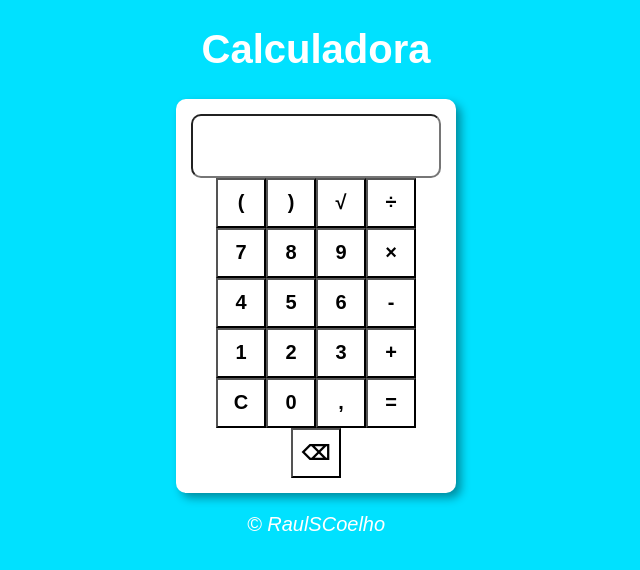
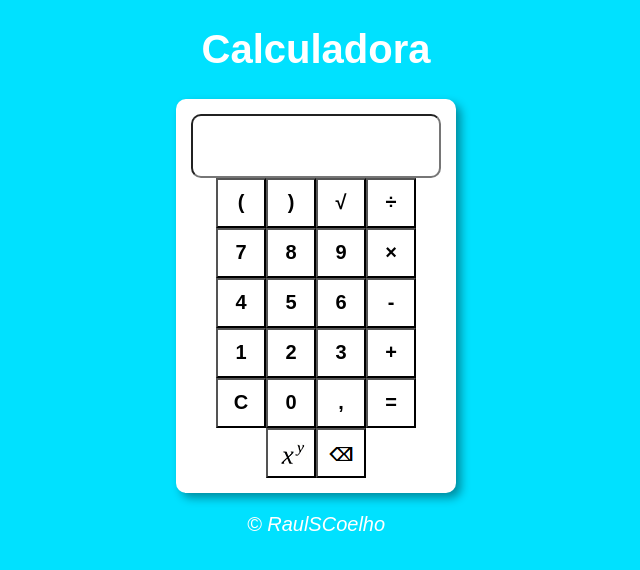
Before and after one commit to RaulSCoelho/calculadora, a Next.js app: page / in a window 1280 px wide. Shown: the top 570 px of the page, without its empty margins (324-964 px from the left). Built offline with nearby package versions, Linux system fonts and the light colour scheme.

Commit message:
'calculadora'

```diff
--- a/pages/index.js
+++ b/pages/index.js
@@ -278,6 +278,23 @@ function Home() {
                                 }
                                 var count_inicio = i
                                 var count_fim = i2
+                                //POTÊNCIA DO PARÊNTESES
+                                for (count_inicio; count_inicio <= count_fim; count_inicio++) {
+                                    if (numeros[count_inicio] == "^") {
+                                        resultado = Math.pow(Number(numeros[count_inicio - 1]), Number(numeros[count_inicio + 1]))
+                                        numeros[count_inicio] = resultado
+                                        numeros.splice(count_inicio - 1, 1)
+                                        numeros.splice(count_inicio, 1)
+                                        count_inicio = i
+                                        count_fim--
+                                    }
+                                }
+                                i2 = i
+                                while (numeros[i2] != ")") {
+                                    i2++
+                                }
+                                count_inicio = i
+                                count_fim = i2
                                 //RAIZ DO PARÊNTESES
                                 for (count_inicio; count_inicio <= count_fim; count_inicio++) {
                                     if (numeros[count_inicio] == "√") {
@@ -370,6 +387,18 @@ function Home() {
                                 numeros.splice(count_inicio + 1, 1)
                             }
                         }
+                        //POTÊNCIA
+                        for (var i = 0; i < size; i++) {
+                            if (numeros[i] == "^") {
+                                var numero1 = Number(numeros[i - 1])
+                                var numero2 = Number(numeros[i + 1])
+                                resultado = Math.pow(numero1, numero2)
+                                numeros[i] = resultado
+                                numeros.splice(i - 1, 1)
+                                numeros.splice(i, 1)
+                                i = 0
+                            }
+                        }
                         //RAIZ
                         for (var i = 0; i < size; i++) {
                             if (numeros[i] == "√") {
@@ -431,7 +460,17 @@ function Home() {
                         numeros = [resultado]
                     }}></input>
                 </div>
-                <input id="delete" type="button" value="⌫" onClick={() => {
+                <div>
+                    <input id="pow" type="button" value="" onClick={() => {//BOTÃO DE POTÊNCIA
+                        var res = document.getElementById('res')
+                        remove = 0
+                        if (numb != "") {
+                            numeros.push(numb)
+                        }
+                        res.value += "^"
+                        numeros.push("^")
+                        numb = ""
+                    }}></input><input id="delete" type="button" value="" onClick={() => {//BOTAO DE APAGAR
                         var res = document.getElementById('res')
                         if (remove == 1) {
                             numeros.push(numb)
@@ -448,6 +487,7 @@ function Home() {
                         numb = ""
                     }}></input>
                 </div>
+            </div>
         </section>
         <footer>
             <p>&copy; RaulSCoelho</p>
--- a/styles/globals.css
+++ b/styles/globals.css
@@ -120,8 +120,13 @@ input#parent2{
 }
 
 input#delete{
-    background-color: white;
-    font: bold 15pt Arial;
+    background-image: url("delete.png");
     width: 50px;
     height: 50px;
 }
+
+input#pow{
+    background-image: url("xpowy.png");
+    width: 50px;
+    height: 50px;
+}
```
Also changed, not shown: styles/delete.png (added), styles/xpowy.png (added). Lines whose indentation alone changed are shown as unchanged.
